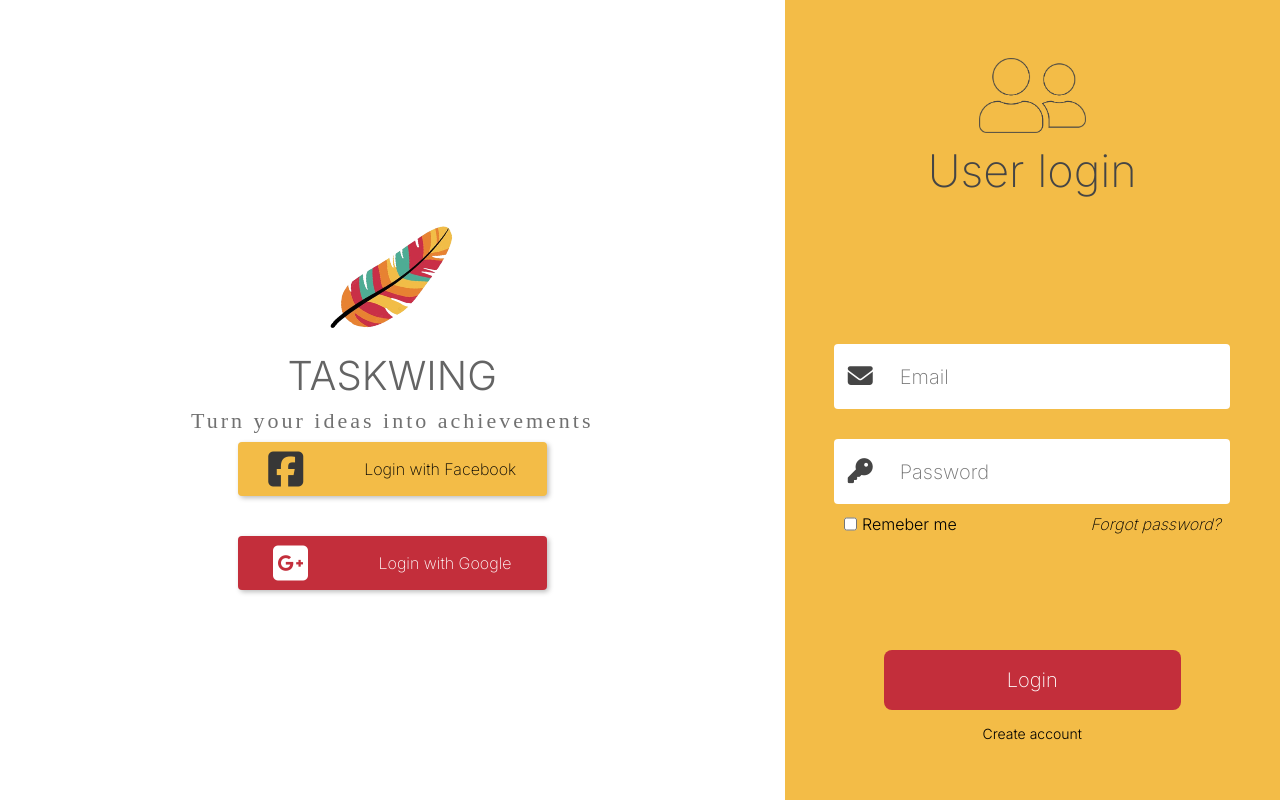
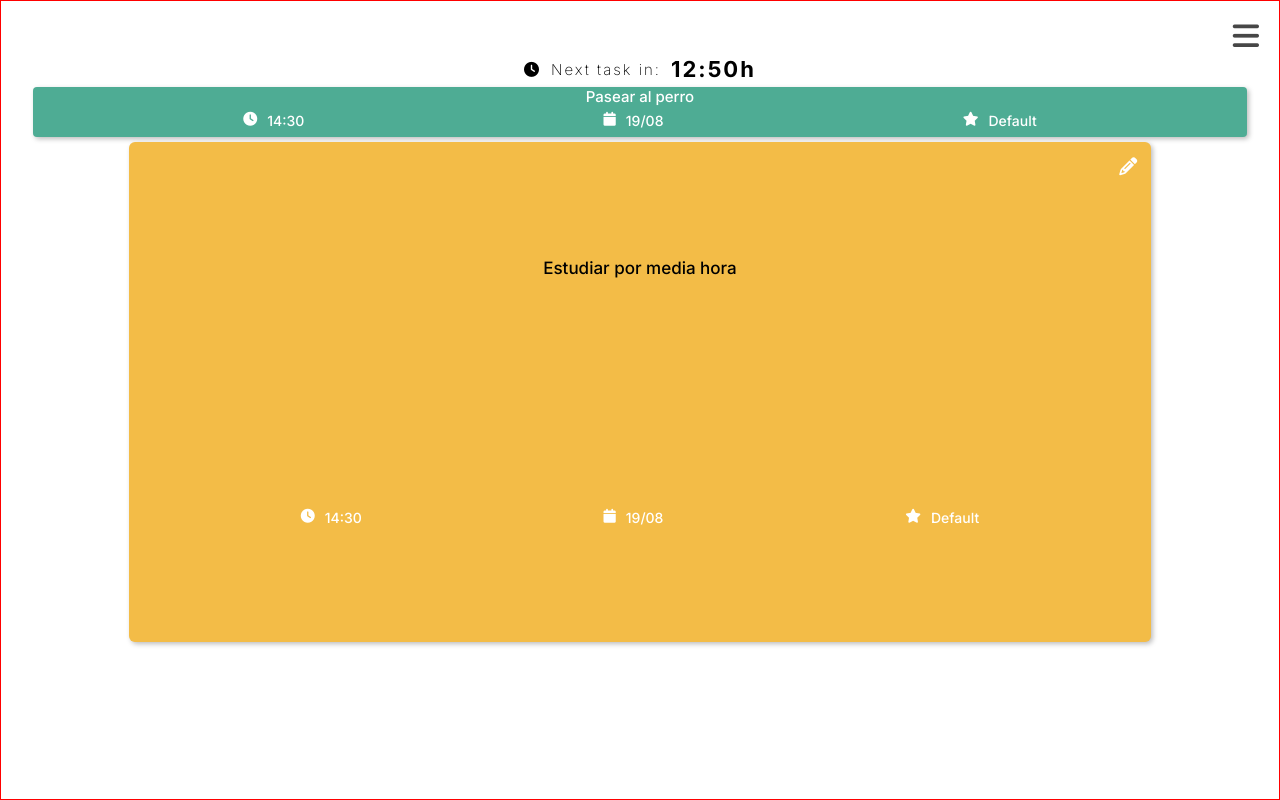
Before and after one commit to SantiagoG1993/Taskwing, a Vue app: page / in a window 1280 px wide. Built offline with nearby package versions, Linux system fonts and the light colour scheme; a web font is replaced by a local one.

Commit message:
agregue nexttaskcomp

```diff
--- a/src/App.vue
+++ b/src/App.vue
@@ -1,13 +1,15 @@
 <template>
   <div>
     <!-- <LoadingView /> -->
-    <LoginView />
+    <!-- <LoginView /> -->
+    <IndexView />
   </div>
 </template>
 
 <script setup>
 /* import LoadingView from './views/LoadingView.vue' */
 import LoginView from '../src/views/LoginView.vue'
+import IndexView from  '../src/views/IndexView.vue'
 
 </script>
 
--- /dev/null
+++ b/src/components/NextTaskComponent.vue
@@ -0,0 +1,78 @@
+<template>
+    <div  class="main_container">
+        <h3 id="title"><i class="fa-solid fa-clock clock1"></i>Next task in: <span id="watch">12:50h</span></h3>
+        <div class="nextTask_c">
+            <h2 id="taskName">Pasear al perro</h2>
+            <section class="data_c">
+                <h3 id="time"><i class="fa-solid fa-clock clock2"></i>14:30</h3>
+                <h3 id="date"><i class="fa-solid fa-calendar"></i>19/08</h3>
+                <h3 id="category"><i class="fa-solid fa-star"></i>Default</h3>
+            </section>
+        </div>
+
+    </div>
+</template>
+
+<script setup>
+
+</script>
+
+<style scoped>
+.main_container{
+    width: 100%;
+    display: flex;
+    flex-direction: column;
+    align-items: center;
+    gap: 5px;
+}
+.nextTask_c{
+    user-select: none;
+    width: 95%;
+    height: 50px;
+    background-color: #4EAC94 ;
+    border-radius: 4px;
+    box-shadow: var(--boxshadow);
+    display: flex;
+    flex-direction: column;
+    align-items: center;
+    gap: 6px;
+}
+.clock2{
+    color: white;
+}
+.data_c{
+    display: flex;
+    width: 90%;
+    justify-content: space-around;
+}
+#time, #date, #category{
+    color: white;
+    font-family: var(--font1);
+    font-size: 14px;
+    font-weight: 500;
+    display: flex;
+    gap: 10px;
+}
+#taskName{
+    font-family: var(--font1);
+    color: white;
+    font-size: 15px;
+    font-weight: 500;
+}
+#title{
+    display: flex;
+    gap: 10px;
+    font-family: var(--font1);
+    font-weight: 200;
+    font-size: 15px;
+    letter-spacing: 2px;
+    align-items: center;
+}
+#watch{
+    font-weight: bold;
+    font-size: 22px;
+}
+.clock1 {
+    color: black;
+}
+</style>
--- /dev/null
+++ b/src/components/Task.vue
@@ -0,0 +1,57 @@
+<template>
+    <div class="main_component">
+        <i class="fa-solid fa-pencil"></i>
+        <h3 id="title">Estudiar por media hora</h3>
+        <section class="data_c">
+                <h3 id="time"><i class="fa-solid fa-clock clock2"></i>14:30</h3>
+                <h3 id="date"><i class="fa-solid fa-calendar"></i>19/08</h3>
+                <h3 id="category"><i class="fa-solid fa-star"></i>Default</h3>
+            </section>
+    </div>
+</template>
+
+<script setup>
+
+</script>
+
+<style scoped>
+.main_component{
+    width: 80%;
+    user-select: none;
+    height: 94px;
+    background-color: #F3BC47;
+    border-radius: 6px;
+    justify-content: space-around;
+    position: relative;
+    box-shadow: var(--boxshadow);
+}
+#title{
+    font-family: var(--font1);
+    font-weight: 500;
+    font-size: 17px;
+}
+.data_c{
+    display: flex;
+    width: 90%;
+    justify-content: space-around;
+}
+#time, #date, #category{
+    color: white;
+    font-family: var(--font1);
+    font-size: 14px;
+    font-weight: 500;
+    display: flex;
+    gap: 10px;
+}
+.fa-pencil{
+    color: white;
+    position: absolute;
+    right: 14px;
+    top: 16px;
+    cursor: pointer;
+    font-size: 18px;
+}
+.fa-pencil:active{
+    color: #474747;
+}
+</style>
--- /dev/null
+++ b/src/components/TaskSection.vue
@@ -0,0 +1,19 @@
+<template>
+    <div class="main_component">
+<Task />
+    </div>
+</template>
+
+<script setup>
+import Task from '../components/Task.vue'
+</script>
+
+<style scoped>
+.main_component{
+/*     border: 3px solid yellow; */
+    height: 500px;
+    display: flex;
+    flex-direction: column;
+    align-items: center;
+}
+</style>
--- /dev/null
+++ b/src/views/IndexView.vue
@@ -0,0 +1,45 @@
+<template>
+    <div class="index_c">
+        <section class="next_task_c">
+            <i class="fa-solid fa-bars"></i>
+
+            <NextTaskComponent />
+            <TaskSection />
+        </section>
+
+    </div>
+</template>
+
+<script setup>
+import NextTaskComponent from '../components/NextTaskComponent.vue'
+import TaskSection from '../components/TaskSection.vue'
+
+</script>
+
+<style scoped>
+.index_c{
+    border: 1px solid red;
+    height: 100vh;
+}
+.next_task_c{
+    height: 20vh;
+    position: relative;
+    display: flex;
+    flex-direction: column;
+    gap: 5px;
+
+}
+.fa-bars{
+    font-size: 30px;
+    color: #474747;
+    align-self: end;
+    margin-right: 20px!important;
+    margin-top: 20px!important;
+
+
+}
+.fa-bars:active{
+    color: #F3BC47;
+}
+
+</style>
```
